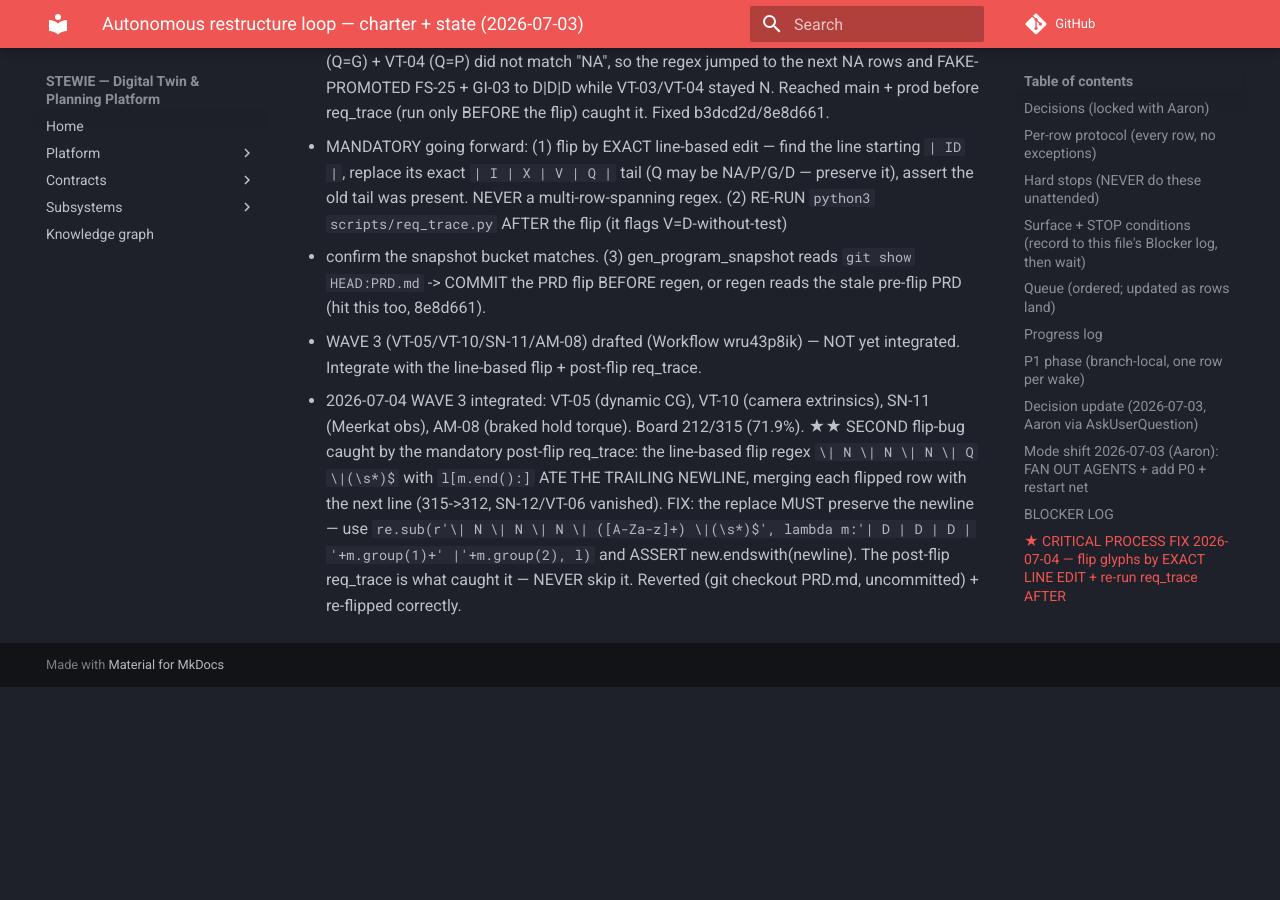
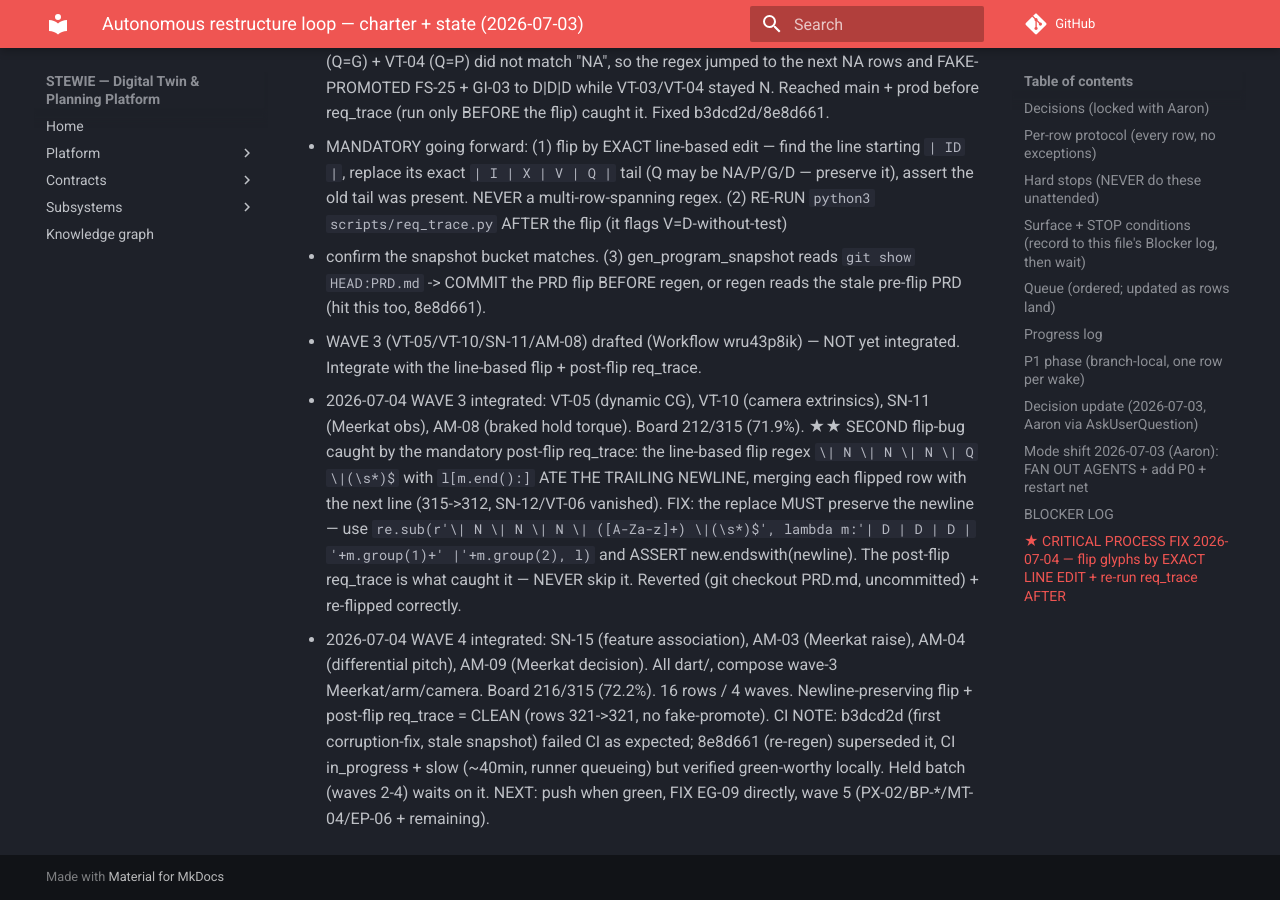
Before and after one commit to stewie-sw/stewie, an MkDocs documentation site: the page built from docs/autonomous_loop_charter_2026-07-03.md, in a window 1280 px wide and 900 px high, scrolled down 8462 px. Built offline with MkDocs 1.6.1 and Material for MkDocs 9.7.7, drawn with Linux system fonts in a browser that asks for light colours; comment, search, counter and statistics services are not loaded; before the commit the page ends 9149 px from its top, so only the background shows below that.

Commit message:
chore(loop): charter — wave 4 done (board 216/315), held batch pending main CI

```diff
--- a/docs/autonomous_loop_charter_2026-07-03.md
+++ b/docs/autonomous_loop_charter_2026-07-03.md
@@ -257,3 +257,9 @@ and stop scheduling (wait for Aaron).
   newline — use `re.sub(r'\| N \| N \| N \| ([A-Za-z]+) \|(\s*)$', lambda m:'| D | D | D | '+m.group(1)+' |'+m.group(2), l)`
   and ASSERT new.endswith(newline). The post-flip req_trace is what caught it — NEVER skip it. Reverted (git
   checkout PRD.md, uncommitted) + re-flipped correctly.
+- 2026-07-04 WAVE 4 integrated: SN-15 (feature association), AM-03 (Meerkat raise), AM-04 (differential pitch),
+  AM-09 (Meerkat decision). All dart/, compose wave-3 Meerkat/arm/camera. Board 216/315 (72.2%). 16 rows /
+  4 waves. Newline-preserving flip + post-flip req_trace = CLEAN (rows 321->321, no fake-promote). CI NOTE:
+  b3dcd2d (first corruption-fix, stale snapshot) failed CI as expected; 8e8d661 (re-regen) superseded it, CI
+  in_progress + slow (~40min, runner queueing) but verified green-worthy locally. Held batch (waves 2-4)
+  waits on it. NEXT: push when green, FIX EG-09 directly, wave 5 (PX-02/BP-*/MT-04/EP-06 + remaining).
```
